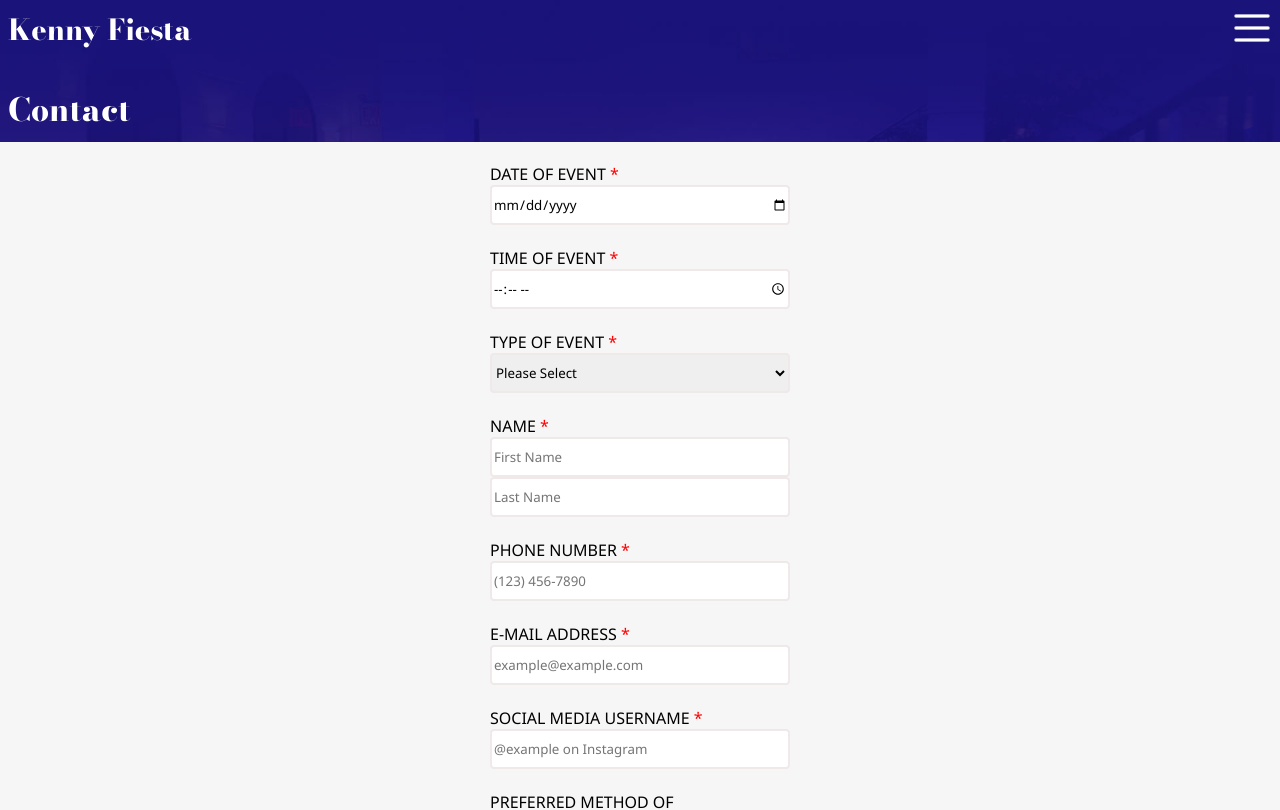
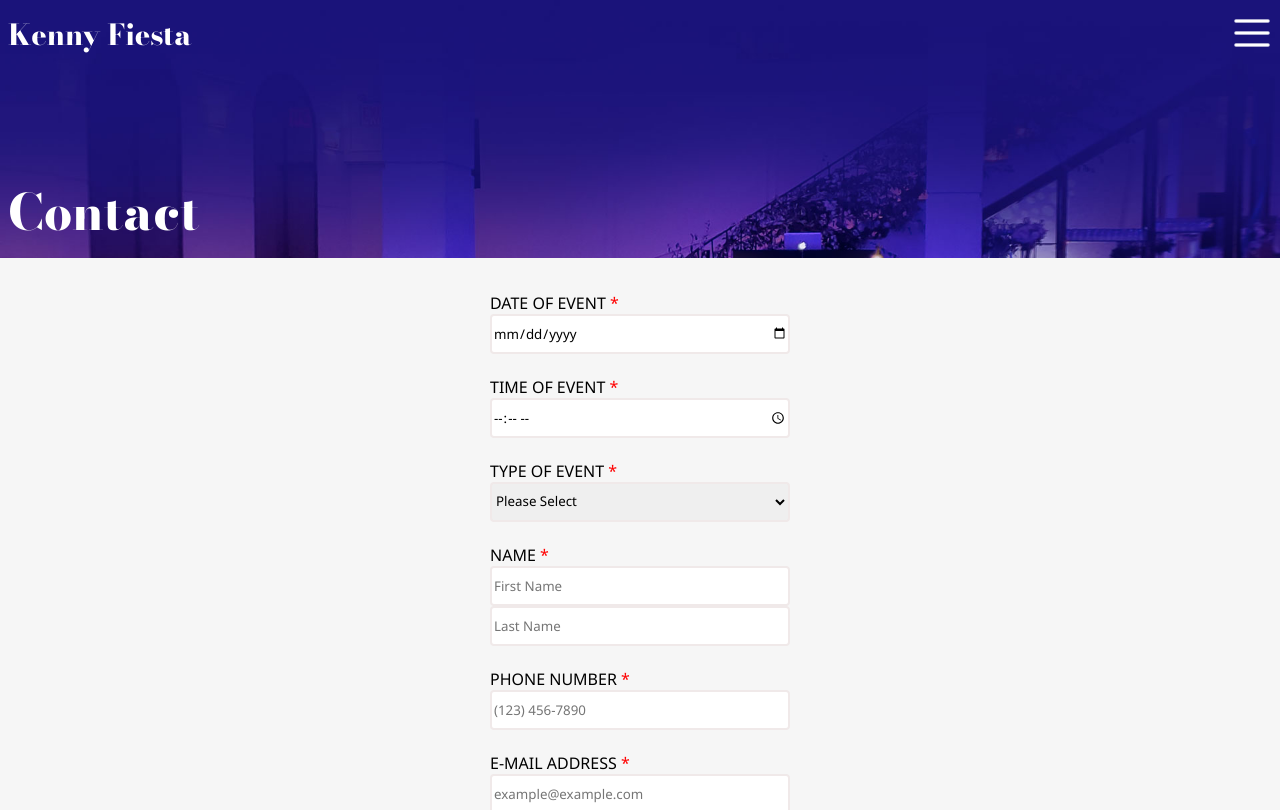
Before and after one commit to PrimeCoder05/kenny-fiesta, a React (Create React App) app: page / in a window 1280 px wide. Shown: the top 810 px of the page. Built offline with nearby package versions, Linux system fonts and the light colour scheme.

Commit message:
adjust background image and heading

```diff
--- a/src/App.css
+++ b/src/App.css
@@ -15,13 +15,15 @@ body {
 }
 
 h1 {
+	font-size: 50px;
 	padding: 8px;
-	margin-top: 1px;
+	margin-top: 100px;
 }
 
 ul {
 	margin-top: 0;
 	list-style-type: none;
+	padding-top: 5px;
 	padding-left: 0;
 	display: flex;
 	justify-content: space-between;
```
